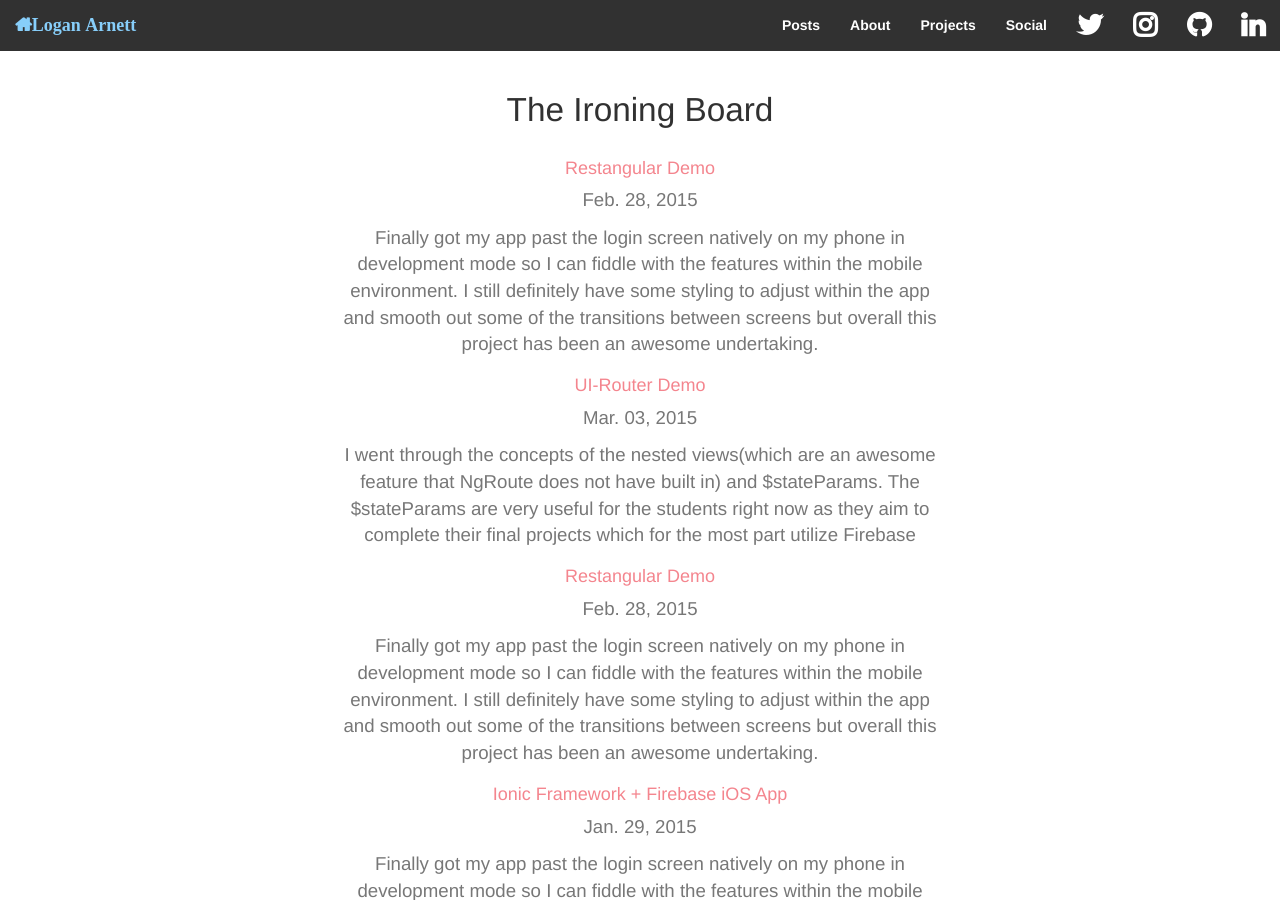
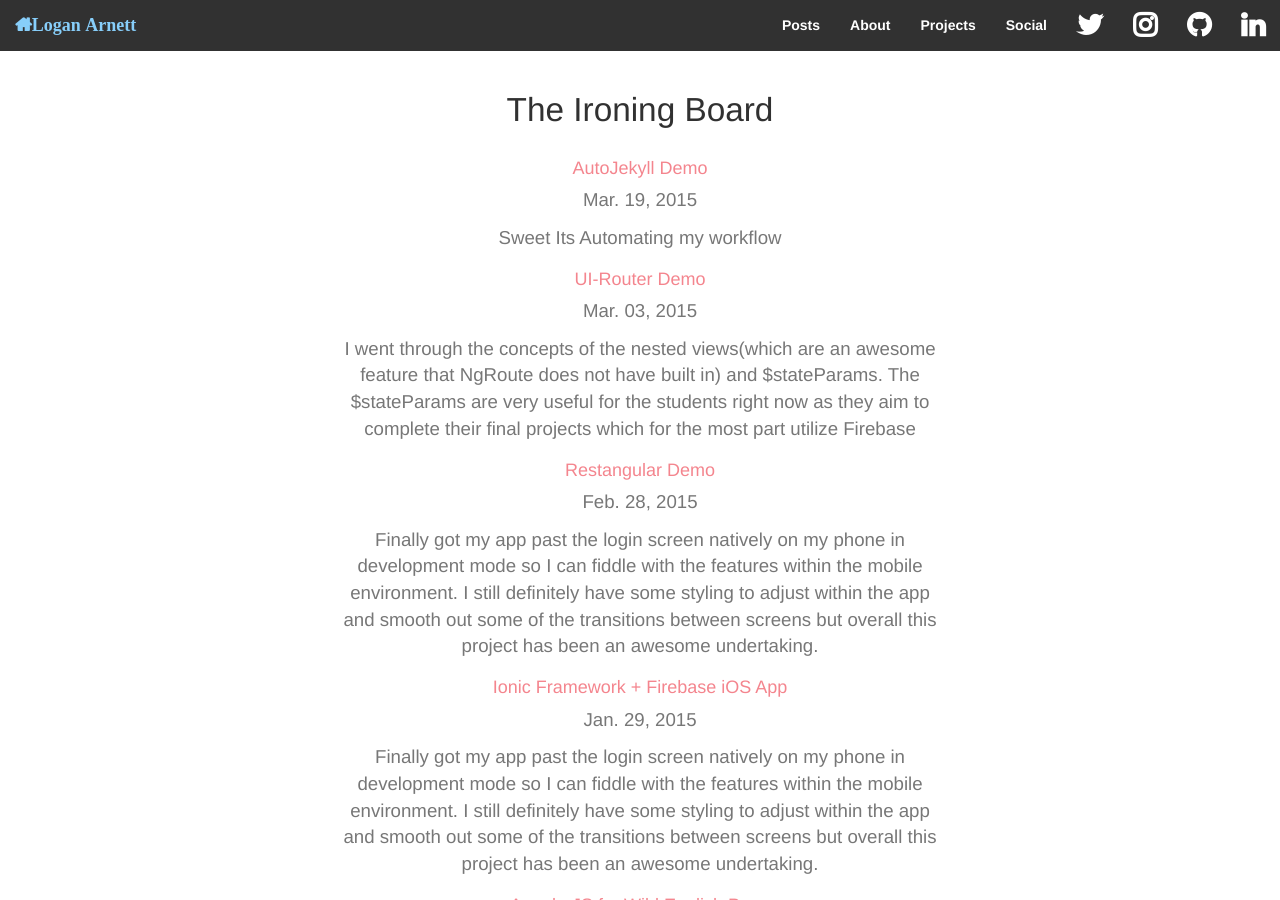
Before and after one commit to LoganArnett/MEANfolio, a Jekyll site: the page built from all-posts.html, in a window 1280 px wide and 900 px high. Built offline with Jekyll 4.4.1, drawn with Linux system fonts in a browser that asks for light colours; nearby versions of some CDN libraries.

Commit message:
Front Matter Probs

```diff
--- a/_posts/2015-03-19-AutoJekyll.md
+++ b/_posts/2015-03-19-AutoJekyll.md
@@ -1,8 +1,8 @@
 ---
 layout: posts
-title: Restangular Demo
-posted: Feb. 28, 2015
-excerpt: Finally got my app past the login screen natively on my phone in development mode so I can fiddle with the features within the mobile environment. I still definitely have some styling to adjust within the app and smooth out some of the transitions between screens but overall this project has been an awesome undertaking.
+title: AutoJekyll Demo
+posted: Mar. 19, 2015
+excerpt: Sweet Its Automating my workflow
 ---
 
 ###Sweet Its Automating my workflow
```
